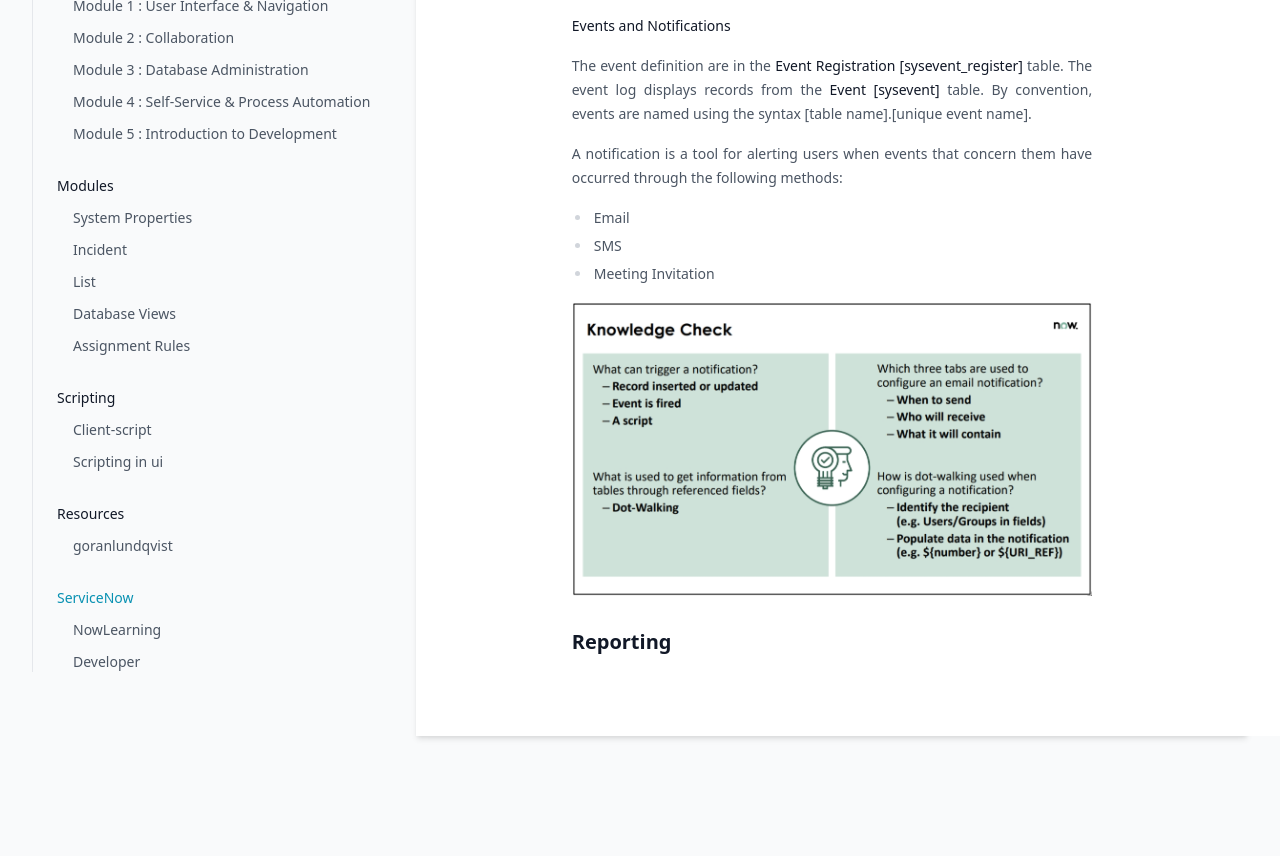
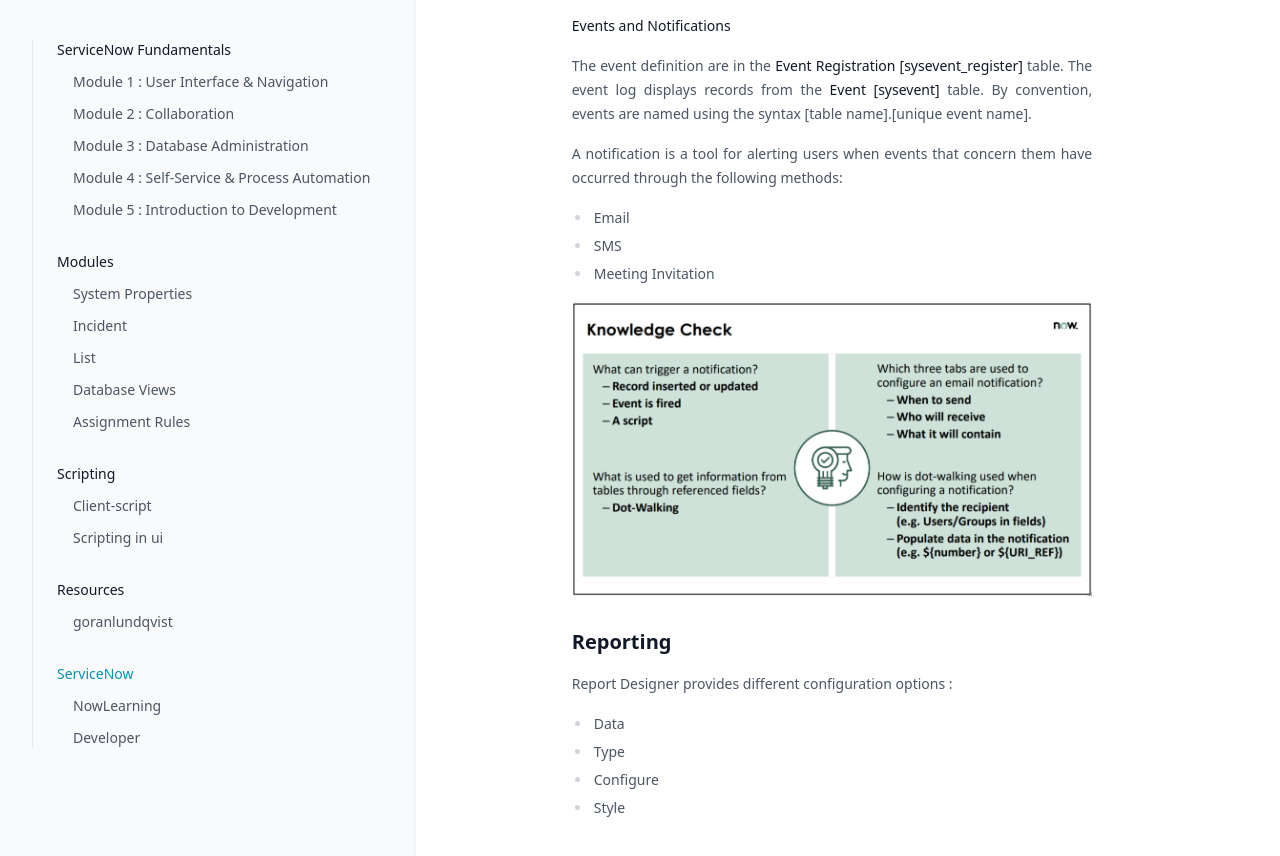
Before and after one commit to greglejeune/ebook, a Jekyll site: the page built from _servicenow/2021-11-01-snf-module2.md, in a window 1280 px wide and 900 px high, scrolled down 2164 px. Shown: the top 856 px of the window. Built offline with Jekyll 4.4.1, drawn with Linux system fonts in a browser that asks for light colours.

Commit message:
Update 2021-11-01-snf-module2.md

```diff
--- a/_servicenow/2021-11-01-snf-module2.md
+++ b/_servicenow/2021-11-01-snf-module2.md
@@ -107,3 +107,14 @@ category: snf
 <img src="https://greglejeune.github.io/ebook/img/SNFundamentals2-2.png">
 
 <h2>Reporting</h2>
+
+<p style="text-align: justify;">
+    Report Designer provides different configuration options :
+</p>
+
+<ul>
+  <li>Data</li>
+  <li>Type</li>
+  <li>Configure</li>
+  <li>Style</li>
+</ul>
```
